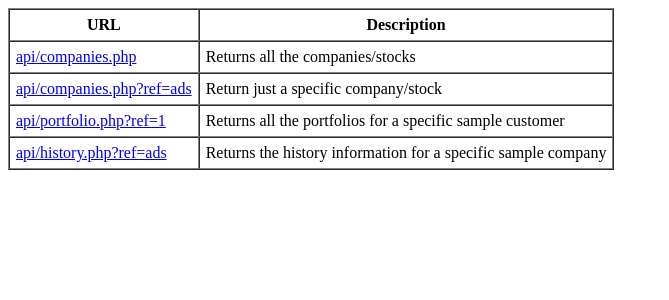
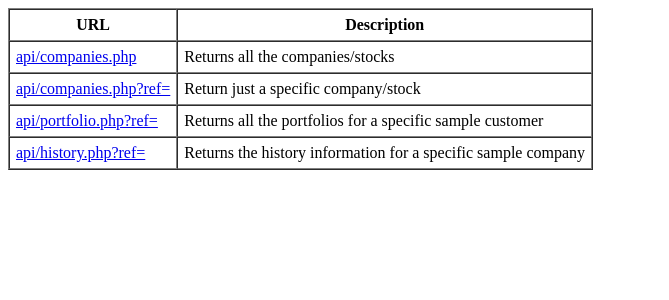
Before and after one commit to zunayedT/COMP3512-Asgn01, a PHP site: page /apis.php in a window 1280 px wide. Shown: the part 108-408 px from the top of the page, without its empty margins (0-669 px from the left). Run offline with PHP 8.4, Linux system fonts and the light colour scheme.

Commit message:
Created api folder with blank .php files for companies/history/portfolio and referenced the config.inc in apis.php and about.php

```diff
--- a/about.php
+++ b/about.php
@@ -1,5 +1,6 @@
 <?php
 //include
+require_once('includes/config.inc.php');
 ?>
 
 <!DOCTYPE html>
--- a/apis.php
+++ b/apis.php
@@ -1,14 +1,13 @@
 <?php
 //include
-//require_once('config.inc.php');
-
+require_once('includes/config.inc.php');
 // array for table display
 // using "ads" and "1" as temp placeholders from e.g in step 6.
 $endpoints = [
     'api/companies.php'          => 'Returns all the companies/stocks',
-    'api/companies.php?ref=ads'  => 'Return just a specific company/stock',
-    'api/portfolio.php?ref=1'    => 'Returns all the portfolios for a specific sample customer',
-    'api/history.php?ref=ads'    => 'Returns the history information for a specific sample company'
+    'api/companies.php?ref='  => 'Return just a specific company/stock',
+    'api/portfolio.php?ref='    => 'Returns all the portfolios for a specific sample customer',
+    'api/history.php?ref='    => 'Returns the history information for a specific sample company'
 ];
 ?>
 
@@ -41,8 +40,8 @@ echo "<tr><th>URL</th><th>Description</th></tr>";
 //Loops array output - defined at start of page
 foreach ($endpoints as $key => $value) {
     echo "<tr>";
-    echo "<td><a href='" . htmlspecialchars($key) . "'>" . htmlspecialchars($key) . "</a></td>";
-    echo "<td>" . htmlspecialchars($value) . "</td>";
+    echo "<td><a href='" . $key . "'>" . $key . "</a></td>";
+    echo "<td>" . $value . "</td>";
     echo "</tr>";
 }
 
```
Also changed, not shown: api/companies.php (added), api/history.php (added), api/portfolio.php (added).
